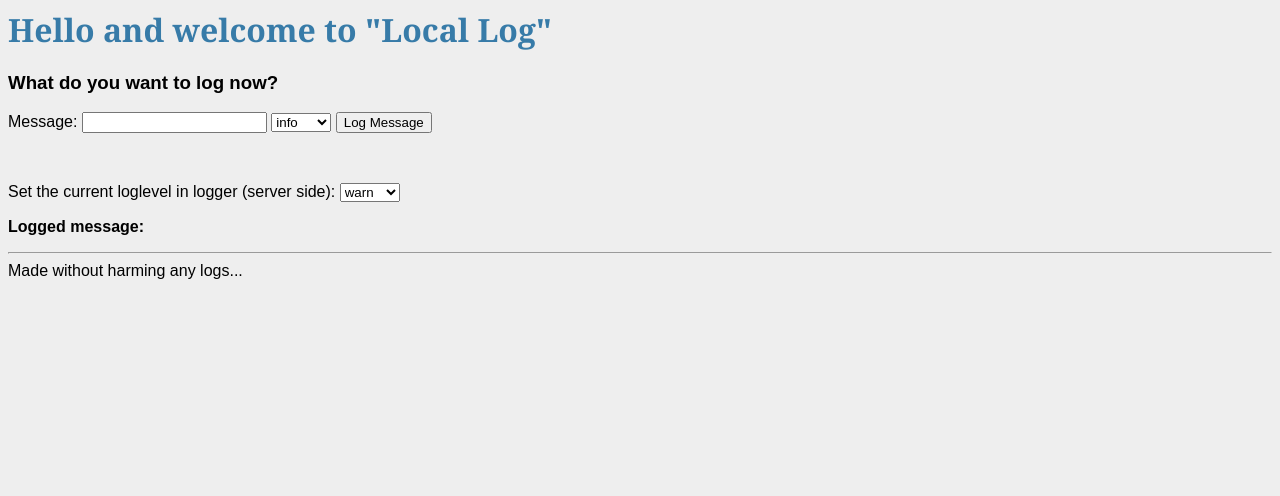
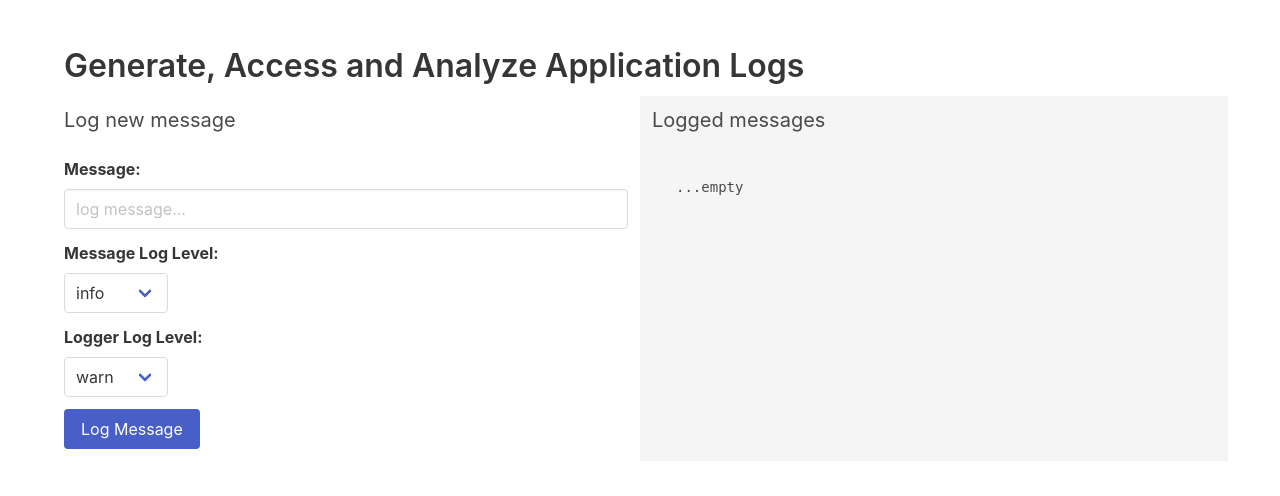
Before and after one commit to IBM-Cloud/application-log-analysis, a Flask app: page / in a window 1280 px wide. Shown: the top 496 px of the page. Run offline with Flask 2, Linux system fonts and the light colour scheme; some libraries are stand-ins or nearby versions.

Commit message:
css changes

```diff
--- a/templates/base.html
+++ b/templates/base.html
@@ -2,21 +2,16 @@
 <html lang="en">
 <head>
     {% block head %}
-    <link rel=stylesheet type=text/css href="{{ url_for('static', filename='style.css') }}">
+    <!-- <link rel=stylesheet type=text/css href="{{ url_for('static', filename='style.css') }}"> -->
+    <link rel="stylesheet" href="https://cdnjs.cloudflare.com/ajax/libs/bulma/0.6.1/css/bulma.min.css">
     <title>{% block title %}{% endblock %} - IBM Cloud</title>
     {% endblock %}
 </head>
 <body>
-    <div id="page">
-
+<section class="section">
+    <div class="container">
     {% block content %}{% endblock %}
     </div>
-    <div id="footer">
-        <p><p/>
-        <hr/>
-        {% block footer %}
-           Made without harming any logs...
-        {% endblock %}
-    </div>
+</section>
 </body>
 </html>
--- a/templates/index.html
+++ b/templates/index.html
@@ -8,16 +8,16 @@ function logMessage() {
     var level = document.forms['custommessage'].elements['level'].value;
     var message = document.forms['custommessage'].elements['message'].value;
     xhttp = new XMLHttpRequest();
-  xhttp.onreadystatechange = function() {
+    xhttp.onreadystatechange = function () {
       if (xhttp.readyState == XMLHttpRequest.DONE) {
-      var response=JSON.parse(xhttp.responseText);
+        var response = JSON.parse(xhttp.responseText);
         document.getElementById("plogmessage").innerHTML = response.smsg;
-      document.getElementById("message").value='';
+        document.getElementById("message").value = '';
       }
     };
     xhttp.open('POST', "/logit");
     xhttp.setRequestHeader("Content-type", "application/x-www-form-urlencoded");
-  var postVars = 'message='+message+'&level='+level;
+    var postVars = 'message=' + message + '&level=' + level;
     xhttp.send(postVars);
     return false;
   }
@@ -25,25 +25,40 @@ function logMessage() {
   function setLogLevel(newLevel) {
     var xhttp;
     xhttp = new XMLHttpRequest();
-  xhttp.onreadystatechange = function() {
+    xhttp.onreadystatechange = function () {
       if (xhttp.readyState == XMLHttpRequest.DONE) {
-      alert(xhttp.responseText);
+        console.log(xhttp.responseText);
       }
     };
     xhttp.open('POST', "/setLogLevel");
     xhttp.setRequestHeader("Content-type", "application/x-www-form-urlencoded");
-  var postVars = 'loggerlevel='+newLevel;
+    var postVars = 'loggerlevel=' + newLevel;
     xhttp.send(postVars);
     return false;
   }
+</script>
+<h1 class="title">
+  Generate, Access and Analyze Application Logs
+</h1>
 
-</script>
-<h1>Hello and welcome to "{{ app["application_name"] }}"</h1>
-
-<h3>What do you want to log now?</h3>
+<div class="columns">
+  <div class="column">
+    <h2 class="subtitle">Log new message</h2>
     <p>
       <form action="" name="custommessage">
-  Message: <input type="text" name="message" id="message" maxlength="200" width="100">
+        <div class="field">
+          <label class="label">Message:</label>
+          <div class="control">
+            <input class="input" type="text" name="message" id="message" placeholder="log message...">
+          </div>
+        </div>
+
+
+
+        <div class="field">
+          <label class="label">Message Log Level:</label>
+          <div class="control">
+            <div class="select">
               <select name="level">
                 <option value="critical">critical</option>
                 <option value="error">error</option>
@@ -51,11 +66,14 @@ function setLogLevel(newLevel) {
                 <option value="info" selected="selected">info</option>
                 <option value="debug">debug</option>
               </select>
-  <input type="button" type="submit" onclick="return logMessage()" value="Log Message">
-</form>
-</p>
-<br>
-<p>Set the current loglevel in logger (server side):
+            </div>
+          </div>
+        </div>
+
+        <div class="field">
+          <label class="label">Logger Log Level:</label>
+          <div class="control">
+            <div class="select">
               <select name="loglevel" onchange="setLogLevel(this.value)">
                 <option value="critical">critical</option>
                 <option value="error">error</option>
@@ -63,10 +81,27 @@ function setLogLevel(newLevel) {
                 <option value="info">info</option>
                 <option value="debug">debug</option>
               </select>
+            </div>
+          </div>
+        </div>
+
+        <div class="field">
+          <div class="control">
+            <input type="submit" class="button  is-link" type="submit" onclick="return logMessage()" value="Log Message">
+          </div>
+        </div>
+      </form>
+
     </p>
+  </div>
+  <div class="column" style="background-color: whitesmoke;">
+    <h2 class="subtitle">Logged messages</h2>
+    <pre id="plogmessage">...empty</pre>
+  </div>
 
-<p><b>Logged message:</b><p>
-<div id="plogmessage"></div>
+</div>
+
+
 
 
 {% endblock %}
```
Lines whose indentation alone changed are shown as unchanged.
